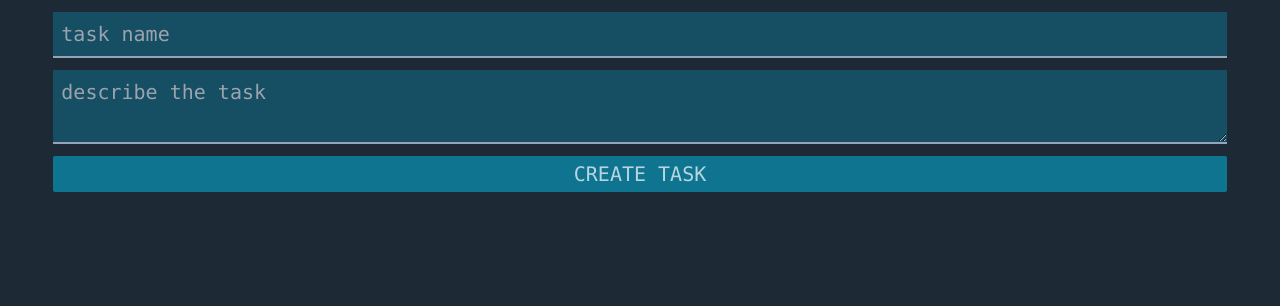
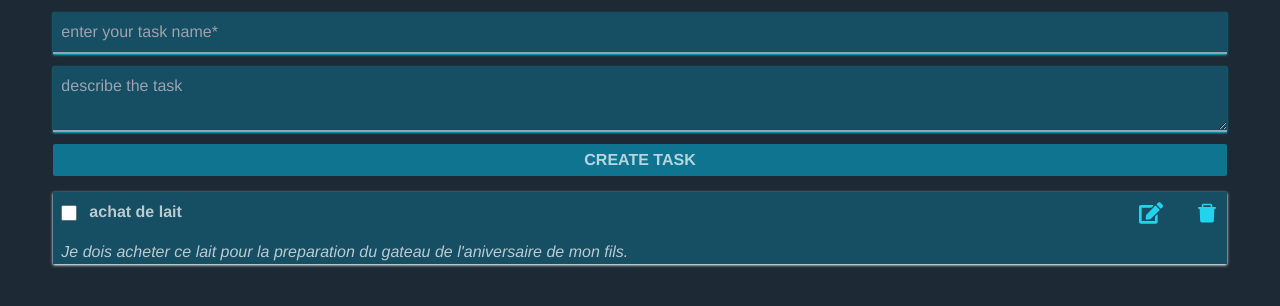
Before and after one commit to sarilusblaise/TaskMaster, a React (Create React App) app: page / in a window 1280 px wide. Shown: the top 306 px of the page. Built offline with nearby package versions, Linux system fonts and the light colour scheme.

Commit message:
styling of taskItem component

```diff
--- a/package.json
+++ b/package.json
@@ -8,6 +8,7 @@
     "@testing-library/user-event": "^13.5.0",
     "react": "^18.2.0",
     "react-dom": "^18.2.0",
+    "react-icons": "^4.7.1",
     "react-scripts": "5.0.1",
     "web-vitals": "^2.1.4"
   },
--- a/src/App.js
+++ b/src/App.js
@@ -1,8 +1,10 @@
 import CreateTaskForm from "./components/CreateTaskForm";
+import TaskItem from "./components/TaskItem";
 export default function App() {
 	return (
-		<main className='pt-3 text-xl font-mono'>
+		<main className='pt-3 text-md font-sans'>
 			<CreateTaskForm />
+			<TaskItem />
 		</main>
 	);
 }
--- a/src/components/CreateTaskForm.js
+++ b/src/components/CreateTaskForm.js
@@ -2,22 +2,22 @@ import React, { useState } from "react";
 
 const CreateTaskForm = () => {
 	return (
-		<form className='flex flex-col gap-y-3 border-white border-solid w-11/12 mx-auto'>
+		<form className='flex flex-col gap-y-3  w-11/12 mx-auto'>
 			<input
-				className='p-2 border-b-2 border-slate-400 focus:outline-none focus:border-b-2 focus:border-slate-50 bg-cyan-900'
+				className='p-2 border-b-2 border-slate-400 focus:outline-none focus:border-b-2 focus:border-slate-50 bg-cyan-900 shadow-sm shadow-cyan-500'
 				type='text'
 				name='task'
-				placeholder='task name'
+				placeholder='enter your task name*'
 				required
 			/>
 
 			<textarea
-				className='p-2 border-b-2 border-slate-400 focus:outline-none focus:border-b-2 focus:border-slate-50 bg-cyan-900'
-				name='taskDescription'
+				className='p-2 border-b-2 border-slate-400 focus:outline-none focus:border-b-2 focus:border-slate-50 bg-cyan-900 shadow-sm shadow-cyan-500'
+				name='taskDescription '
 				placeholder='describe the task'
 			/>
 			<button
-				className='bg-cyan-700 hover:bg-cyan-600 p-1 rounded-sm'
+				className='bg-cyan-700 font-bold hover:bg-cyan-600 p-1 rounded-sm transition duration-300 ease-linear'
 				type='submit'
 			>
 				CREATE TASK
--- /dev/null
+++ b/src/components/TaskItem.js
@@ -0,0 +1,35 @@
+import { FaEdit } from "react-icons/fa";
+import { AiFillDelete } from "react-icons/ai";
+
+export default function TaskItem() {
+	return (
+		<section className='bg-cyan-900 w-11/12 mx-auto mt-4 shadow shadow-cyan-50 px-2'>
+			<article className='task'>
+				<div className='taskName-container'>
+					<label htmlFor='taskStatus' className='label'>
+						<input
+							id='taskStatus'
+							name='taskStatus'
+							type='checkbox'
+							className='form-checkbox mr-3 rounded-sm '
+						/>
+						achat de lait
+					</label>
+					<div className='icon-container'>
+						<button>
+							<FaEdit className='icon' />
+						</button>
+						<button>
+							<AiFillDelete className='icon' />
+						</button>
+					</div>
+				</div>
+
+				<p className='italic'>
+					Je dois acheter ce lait pour la preparation du gateau de l'aniversaire
+					de mon fils.{" "}
+				</p>
+			</article>
+		</section>
+	);
+}
--- a/src/styles/styles.css
+++ b/src/styles/styles.css
@@ -20,3 +20,37 @@
 body{
     background-color: #1d2a35;
 }
+
+.icon path {
+  fill:#22d3ee;
+  stroke: none;
+  stroke-width: 0;
+@apply transition-all duration-300 ease-linear;
+}
+
+.icon{
+    font-size: 1.5rem;
+}
+
+.icon path:hover{
+    fill:#a5f3fc;
+}
+
+.label{
+    @apply pb-4 pt-2 font-bold text-center;
+
+}
+
+.icon-container button:first-child{
+    margin-right: 2rem
+
+}
+
+.taskName-container{
+    @apply flex justify-between items-center;
+
+}
+
+.task:not(:last-child){
+    @apply pb-4 border-b-2 border-slate-500;
+}
--- a/tailwind.config.js
+++ b/tailwind.config.js
@@ -2,11 +2,14 @@
 module.exports = {
 	content: ["./src/**/*.{js,jsx,ts,tsx}"],
 	theme: {
-		extend: {},
+		extend: {
+			fontFamily: {
+				sans: ["Montserrat", "Helvetica", "Arial", "sans-serif"],
+			},
+		},
 	},
 	plugins: [
 		require("@tailwindcss/forms")({
-			// only generate global styles
 			strategy: "class", // only generate classes
 		}),
 	],
```
Also changed, not shown: 1 other file (tests, documents, lock files or other folders).
